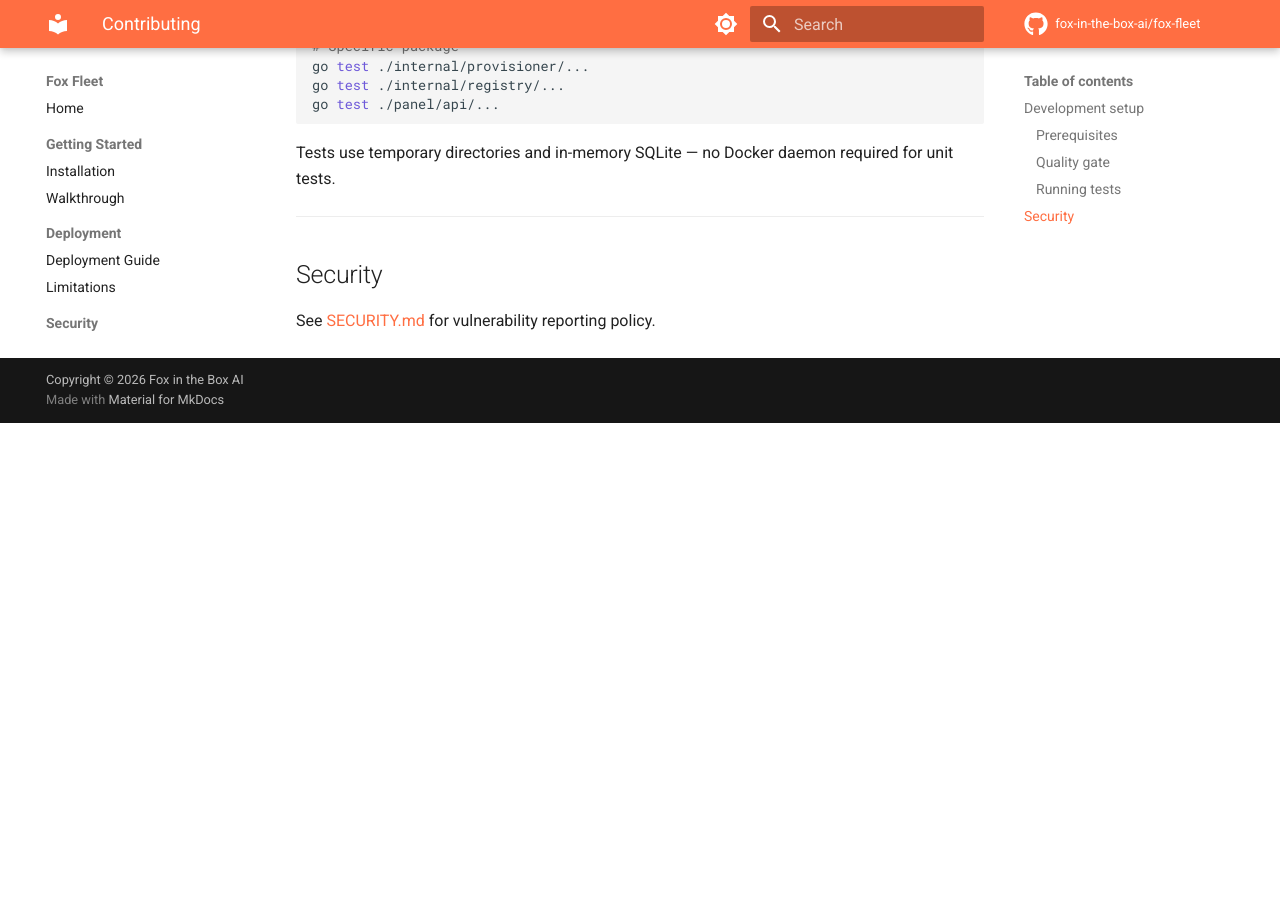
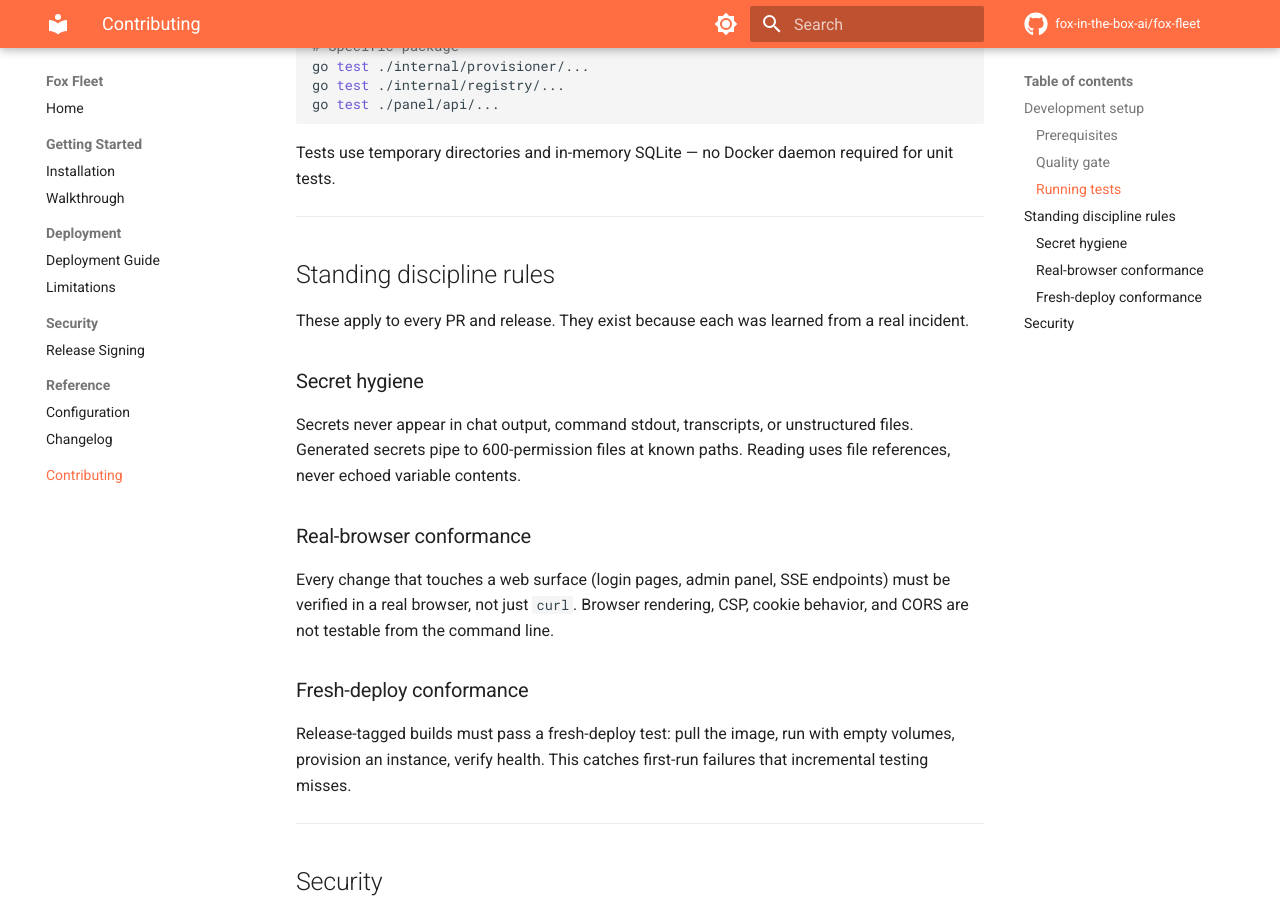
Before and after one commit to fox-in-the-box-ai/fox-fleet, an MkDocs documentation site: the page built from docs/contributing.md, in a window 1280 px wide and 900 px high, scrolled down 853 px. Built offline with MkDocs 1.6.1 and Material for MkDocs 9.7.7, drawn with Linux system fonts in a browser that asks for light colours; comment, search, counter and statistics services are not loaded; before the commit the page ends 1276 px from its top, so only the background shows below that.

Commit message:
docs: v1.6.0 release docs, ADR 0019, Rules 6/7/8 (#164)
* docs: v1.6.0 release docs, ADR 0019, Rules 6/7/8

Update README status to v1.6.0, add roadmap entries for v1.5/v1.6,
document subdomain routing in architecture section, add ADR 0019
for subdomain-per-instance routing decision.

Codify standing discipline Rules 6 (secret hygiene), 7 (browser
conformance), 8 (fresh-deploy conformance) in PR template checklist
and contributing guide.

Closes #162

* docs: address review feedback — remove AI ref, fix wording

Remove "6-agent architecture panel" phrasing from ADR 0019,
clarify per-instance secret wording in README, use placeholder
commit hash in version example, remove opaque rule numbers from
contributing guide and PR template.

```diff
--- a/docs/contributing.md
+++ b/docs/contributing.md
@@ -41,6 +41,24 @@ Tests use temporary directories and in-memory SQLite — no Docker daemon requir
 
 ---
 
+## Standing discipline rules
+
+These apply to every PR and release. They exist because each was learned from a real incident.
+
+### Secret hygiene
+
+Secrets never appear in chat output, command stdout, transcripts, or unstructured files. Generated secrets pipe to 600-permission files at known paths. Reading uses file references, never echoed variable contents.
+
+### Real-browser conformance
+
+Every change that touches a web surface (login pages, admin panel, SSE endpoints) must be verified in a real browser, not just `curl`. Browser rendering, CSP, cookie behavior, and CORS are not testable from the command line.
+
+### Fresh-deploy conformance
+
+Release-tagged builds must pass a fresh-deploy test: pull the image, run with empty volumes, provision an instance, verify health. This catches first-run failures that incremental testing misses.
+
+---
+
 ## Security
 
 See [SECURITY.md](https://github.com/fox-in-the-box-ai/fox-fleet/blob/main/SECURITY.md) for vulnerability reporting policy.
```
Also changed, not shown: README.md (+7 -4 lines), docs/architecture/adr/0019-subdomain-per-instance-routing.md (added, +36 -0 lines), .github/PULL_REQUEST_TEMPLATE.md.
